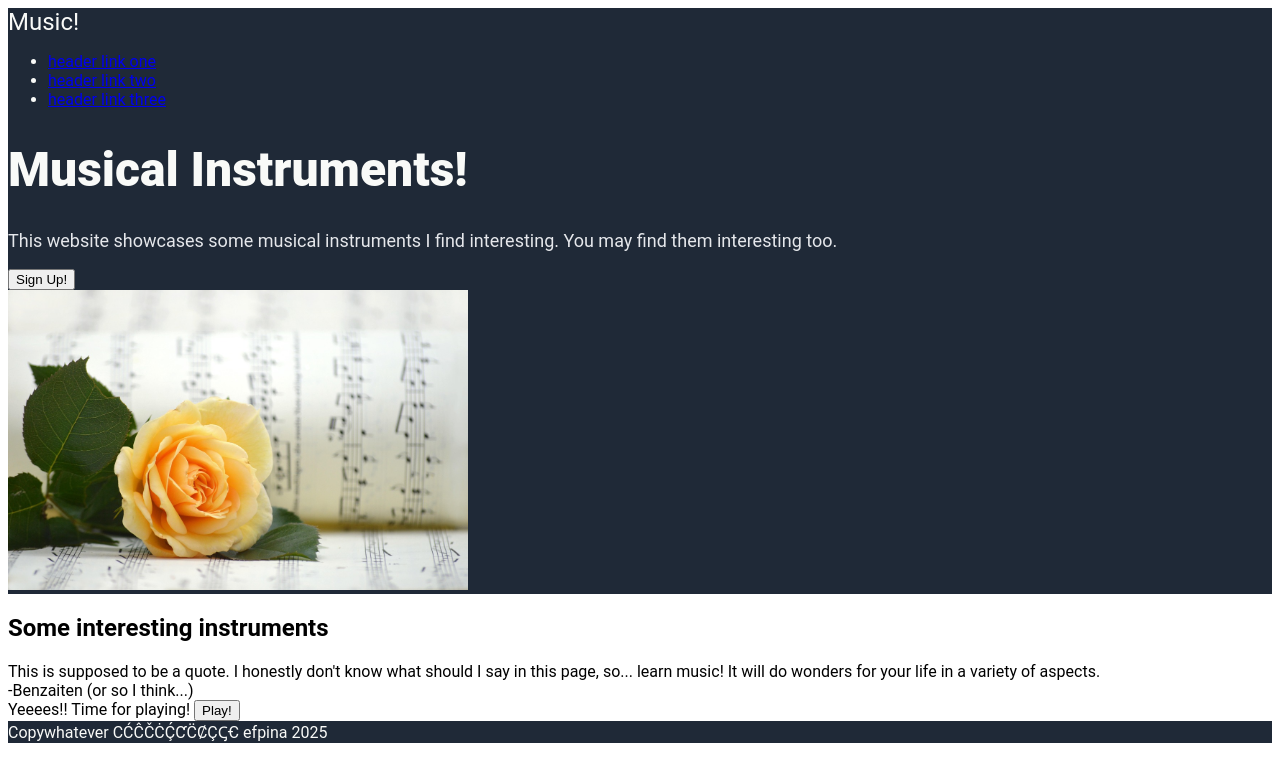
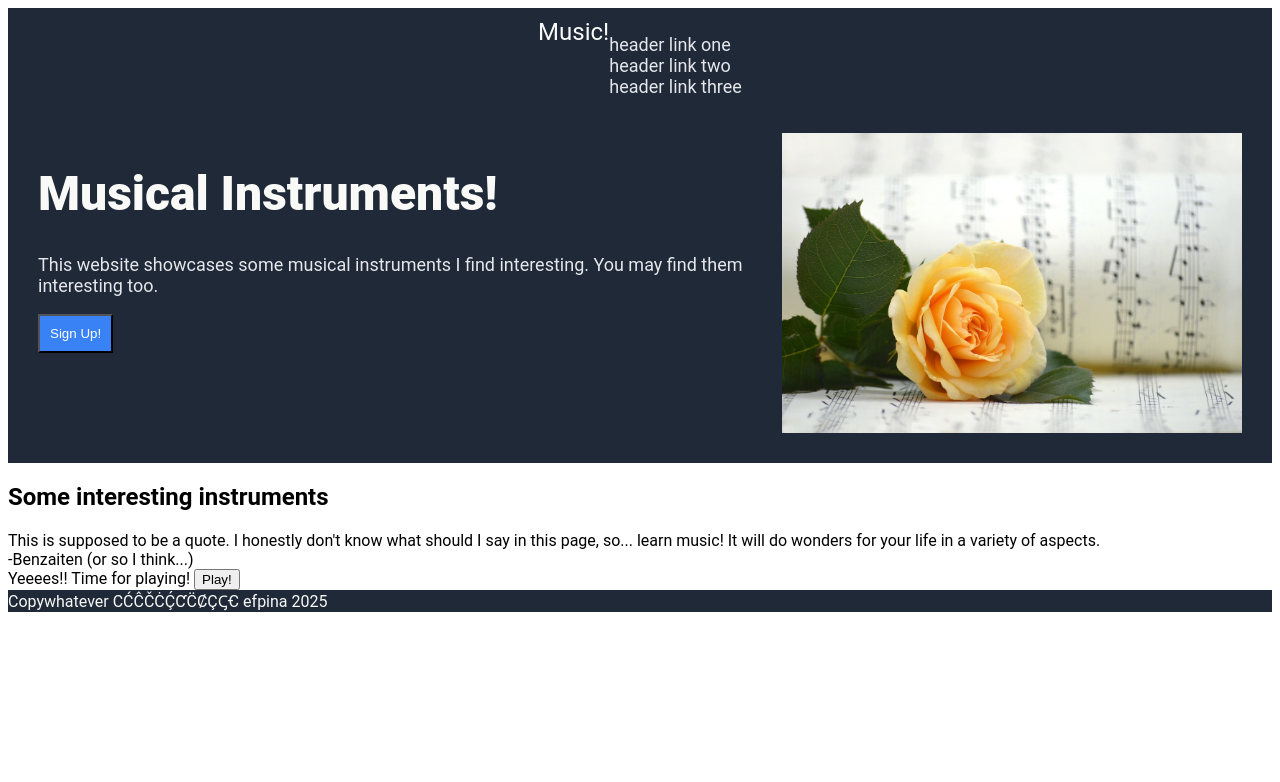
Before and after one commit to efpina/odin-landing-page, a plain HTML site: page index.html in a window 1280 px wide. Drawn offline with Linux system fonts and the light colour scheme.

Commit message:
Add CSS rules to the header and hero sections
Give multiple CSS rules to the header and hero
section of the web page. Now they look fairly
similar to the example image, with some details
still pending (especially with the header
section).

Also, add a class to the hero button.

```diff
--- a/index.html
+++ b/index.html
@@ -22,7 +22,7 @@
       <div class="hero">
         <h1 class="hero-main">Musical Instruments!</h1>
         <p class="hero-secondary">This website showcases some musical instruments I find interesting. You may find them interesting too.</p>
-        <button>Sign Up!</button>
+        <button class="hero-button">Sign Up!</button>
       </div>
       <img src="./images/music-project2.jpg" alt="A white rose with sheet music background" height="300">
     </div>
--- a/styles.css
+++ b/styles.css
@@ -6,10 +6,41 @@ body {
 .footer {
     background-color: #1F2937;
     color: #f9faf8;
+    display: flex;
+}
+
+.section-one {
+    padding: 10px;
+    flex-direction: column;
+    align-items: center;
+}
+
+.header {
+    display: flex;
+    flex-direction: row;
 }
 
 .logo {
     font-size: 24px;
+}
+
+.header-link-list {
+    margin-left: auto;
+    padding: 0;
+    list-style-type: none;
+}
+
+.header-link-list a {
+    text-decoration: none;
+    font-size: 18px;
+    color: #e5e7eb;
+}
+
+.sec1-content {
+    margin: 20px;
+    display: flex;
+    flex-direction: row;
+    gap: 35px;
 }
 
 .hero > .hero-main {
@@ -21,3 +52,10 @@ body {
     font-size: 18px;
     color: #e5e7eb;
 }
+
+.hero-button {
+    background-color: #3882f6;
+    color: #fff;
+
+    padding: 10px;
+}
```
